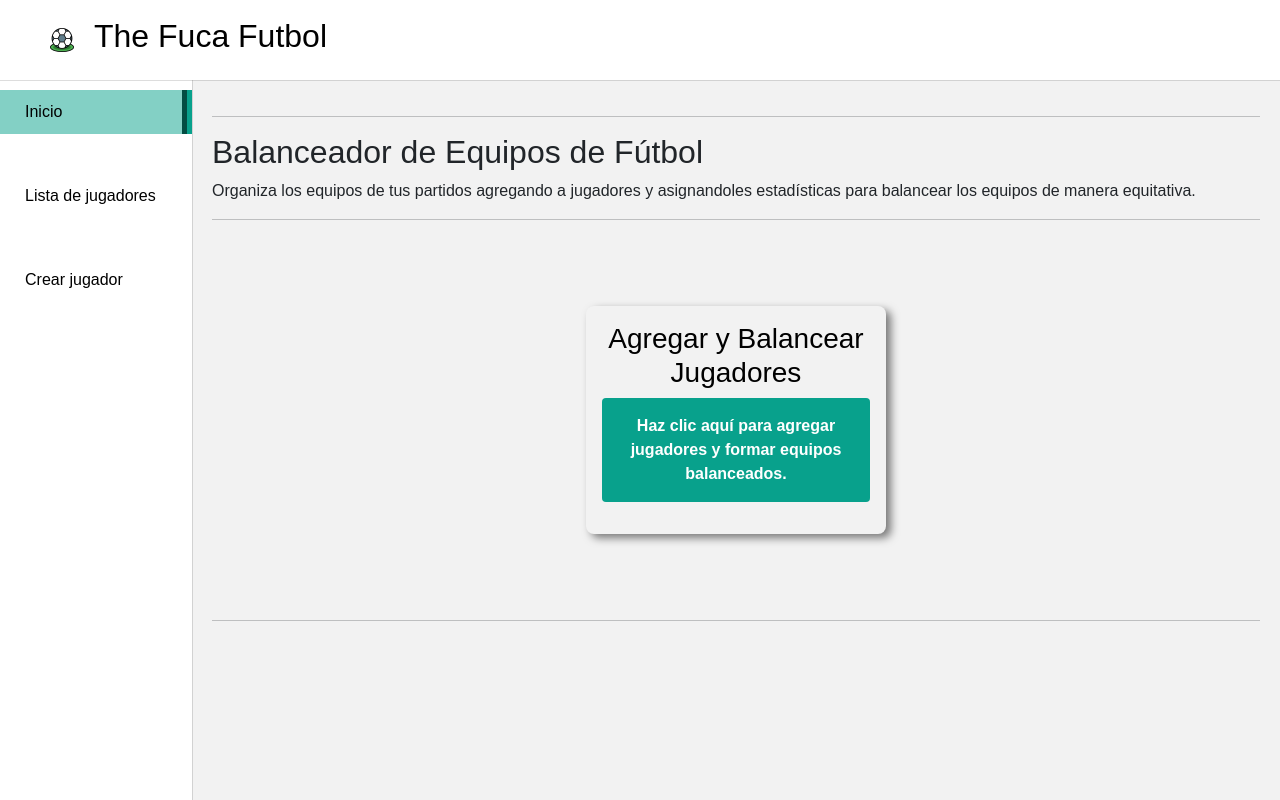
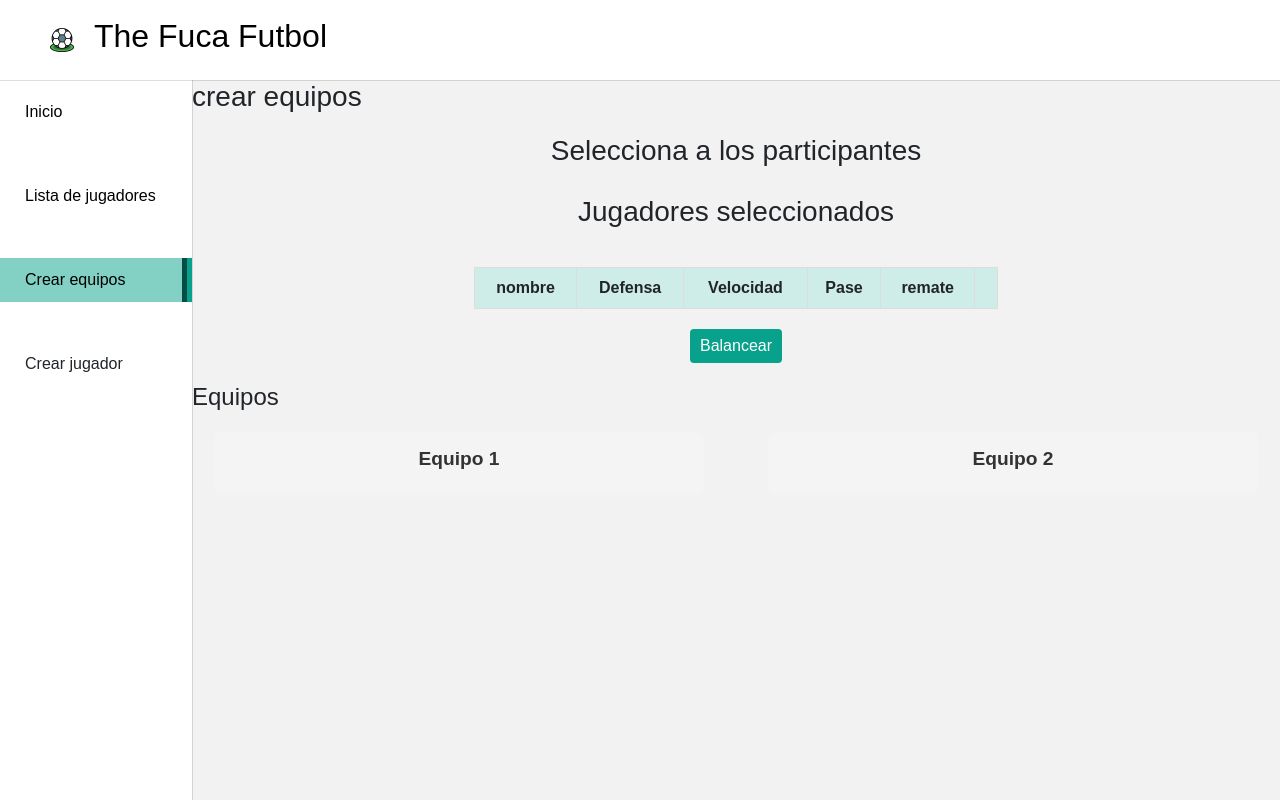
Before and after one commit to FacundoCaamano/The-Fuca-Futbol, a React (Vite) app: page /teams in a window 1280 px wide. Before the commit this address led to /home. Built offline with nearby package versions, Linux system fonts and the light colour scheme.

Commit message:
seleccion de jugadores y logica de balanceo

```diff
--- a/src/components/navBar/NavBar.css
+++ b/src/components/navBar/NavBar.css
@@ -18,3 +18,9 @@
         }
     }
 }
+.createPlayer{
+    cursor: pointer;
+}
+.createPlayer:hover{
+    background-color: var(--color3);
+}
--- a/src/components/navBar/NavBarComponent.tsx
+++ b/src/components/navBar/NavBarComponent.tsx
@@ -16,12 +16,17 @@ export const NavBar = () => {
                             Lista de jugadores
                         </li>
                 </NavLink>
-                <NavLink to="/"
+                <NavLink to="/teams"
                        className={({ isActive }) => (isActive ? 'active' : 'disabled')}>
+                        <li>
+                            Crear equipos
+                        </li>
+                </NavLink>
+                <div data-bs-toggle="modal" data-bs-target="#modalNewPlayer" className='createPlayer'>
                         <li>
                             Crear jugador
                         </li>
-                </NavLink>
+                </div>
             </ul>
         </nav>
     )
--- /dev/null
+++ b/src/components/teams/Teams.css
@@ -0,0 +1,116 @@
+.players{
+    display: flex;
+    justify-content: center;
+    flex-direction: column;
+    align-items: center;
+    margin: 20px;
+}
+.players-grid {
+    width: 50%;
+    display: grid;
+    grid-template-columns: repeat(2, 1fr);
+}
+.button-add{
+    padding: 5px 10px;
+    background-color: var(--color3);
+    color: white;
+    border: none;
+    border-radius: 4px;
+    cursor: pointer;
+    transition: ease all 0.4s;
+}
+.player-card {
+    display: flex;
+    align-items: center;
+    justify-content: space-between;
+    padding: 10px;
+    border: 1px solid #ddd;
+    border-radius: 5px;
+    background-color: #f9f9f9;
+}
+.button--remove{
+    padding: 5px 10px;
+    background-color: red;
+    color: white;
+    border: none;
+    border-radius: 4px;
+    cursor: pointer;
+    transition: ease all 0.4s;
+}
+
+
+
+.button-add:hover {
+    background-color: var(--color5);
+    color: black;
+}
+.playersSelected{
+    display: flex;
+    flex-direction: column;
+    align-items: center;
+    justify-content: center;
+    margin: 20px;
+    gap: 20px;
+}
+table {
+    width: 50%;
+    border-collapse: collapse; /* Asegura que no haya espacios entre los bordes de las celdas */
+    margin-top: 10px;
+}
+
+th, td {
+    border: 1px solid #ddd; /* Aplica un borde a las celdas */
+    padding: 8px; /* Agrega espaciado interno a las celdas */
+    text-align: center; /* Centra el texto en las celdas */
+}
+
+th {
+    background-color: var(--color2); /* Color de fondo para los encabezados */
+    font-weight: bold;
+}
+
+tr:nth-child(even) {
+    background-color: var(--color1); /* Color de fondo alternativo para filas */
+}
+
+.button-balance{
+    padding: 5px 10px;
+    background-color: var(--color3);
+    color: white;
+    border: none;
+    border-radius: 4px;
+    cursor: pointer;
+    transition: ease all 0.4s;
+}
+.button-balance:hover{
+    background-color: var(--color5);
+    color: black;
+}
+
+.teams {
+    display: flex;
+    justify-content: space-around;
+    gap: 20px;
+    margin-top: 20px;
+}
+
+.team {
+    background-color: #f4f4f4;
+    padding: 15px;
+    border-radius: 8px;
+    width: 45%;
+    text-align: center;
+}
+
+.team h4 {
+    margin-bottom: 10px;
+    font-size: 1.2em;
+    color: #333;
+    font-weight: bold;
+}
+
+.team h5 {
+    margin: 5px 0;
+    font-weight: normal;
+    color: #555;
+}
--- /dev/null
+++ b/src/components/teams/TeamsComponent.tsx
@@ -0,0 +1,67 @@
+import { useContext } from "react"
+import { PlayersContext } from "../../context/PlayersContext"
+import { userTeamBalanced } from "../../hooks/useTeamBalancer"
+import './Teams.css'
+export const TeamsComponent = () =>{
+    const context = useContext(PlayersContext)
+    const playersContext=context?.players
+    const {addPlayer,players,removePlayer,balanceTeams,team1,team2} = userTeamBalanced()
+
+    return(
+        <>
+             <h3>crear equipos</h3>
+            <div className="players">
+            <h3>Selecciona a los participantes</h3>
+                <div className="players-grid">
+                    {playersContext?.map(player => (
+                        <div key={player.id} className="player-card">
+                            <span>{player.nombre}</span>
+                            <button onClick={() => addPlayer(player)} className="button-add">Agregar</button>
+                        </div>
+                    ))}
+                </div>
+            </div>
+            <div className="playersSelected">
+                <h3>Jugadores seleccionados</h3>
+                <table>
+                        <tr>
+                            <th>nombre</th>
+                            <th>Defensa</th>
+                            <th>Velocidad</th>
+                            <th>Pase</th>
+                            <th>remate</th>
+                            <th></th>
+                        </tr>
+                        {players.map(p=>
+
+                                <tr>
+                                    <td>{p.nombre}</td>
+                                    <td>{p.defensa}</td>
+                                    <td>{p.velocidad}</td>
+                                    <td>{p.pase}</td>
+                                    <td>{p.remate}</td>
+                                    <button onClick={()=>removePlayer(p.id)} className="button--remove">Quitar</button>
+                                </tr>
+
+                        )}
+                </table>
+                <button onClick={()=>balanceTeams()} className="button-balance">Balancear</button>
+            </div>
+            <h4>Equipos</h4>
+            <div className="teams">
+                <div className="team">
+                    <h4>Equipo 1</h4>
+                    {team1.map(p => (
+                    <h5 key={p.id}>{p.nombre}</h5>
+                    ))}
+                </div>
+                <div className="team">
+                    <h4>Equipo 2</h4>
+                    {team2.map(p => (
+                    <h5 key={p.id}>{p.nombre}</h5>
+                    ))}
+                </div>
+            </div>
+        </>
+    )
+}
--- /dev/null
+++ b/src/hooks/useTeamBalancer.ts
@@ -0,0 +1,59 @@
+import { useState } from "react"
+import { Player, STATISTICS_VALUE } from "../models/player"
+
+export const userTeamBalanced = () =>{
+    const [players, setPlayer]=useState<Player[]>([])
+    const [team1, setTeam1] = useState<Player[]>([])
+    const [team2, setTeam2] = useState<Player[]>([])
+
+    const addPlayer = (player:Player) =>{
+        setPlayer(prevState => [...prevState, player])
+    }
+
+    const removePlayer = (playerId:string)=>{
+        const playersFilter= players.filter(p => p.id !== playerId)
+        setPlayer(playersFilter)
+    }
+
+    const calculateScore = (player: Player): number => {
+        return (
+            STATISTICS_VALUE[player.velocidad] +
+            STATISTICS_VALUE[player.pase] +
+            STATISTICS_VALUE[player.remate] +
+            STATISTICS_VALUE[player.defensa]
+        );
+    };
+
+    const balanceTeams = () => {
+        const sortPlayer = [...players].sort((a,b)=> calculateScore(b) - calculateScore(a))
+        const team1: Player[] = []
+        const team2: Player[] = []
+
+        let team1Score = 0;
+        let team2Score = 0;
+
+        for (const player of sortPlayer){
+            const playerScore = calculateScore(player)
+            if(team1Score <= team2Score){
+                team1.push(player)
+                team1Score += playerScore
+            }else{
+                team2.push(player)
+                team2Score += playerScore
+            }
+        }
+
+        setTeam1(team1)
+        setTeam2(team2)
+
+    }
+
+    return {
+        players,
+        addPlayer,
+        removePlayer,
+        team1,
+        team2,
+        balanceTeams
+    };
+}
--- a/src/models/player.ts
+++ b/src/models/player.ts
@@ -9,6 +9,14 @@ export interface Player {
     defensa: statistics
 }
 
+export const STATISTICS_VALUE: { [key in statistics]: number } = {
+    "Goat": 5,
+    "Alta": 4,
+    "Media": 3,
+    "Baja": 2,
+    "Muy Baja": 1
+};
+
 export interface PlayerContextType{
     players: Player[];
     addPlayer: (player:Player) => void
--- a/src/routes/AppRouter.tsx
+++ b/src/routes/AppRouter.tsx
@@ -1,6 +1,7 @@
 import {Route, Routes, Navigate} from "react-router-dom"
 import { HomeComponent } from "../components/home/HomeComponent.tsx"
 import { DashboardComponent } from "../components/dashboard/DashboardComponent.tsx"
+import { TeamsComponent } from "../components/teams/TeamsComponent.tsx"
 
 
 export const  AppRouter: React.FC = () =>{
@@ -9,6 +10,7 @@ export const  AppRouter: React.FC = () =>{
             <Routes>
                 <Route path="home" element={<HomeComponent/>}></Route>
                 <Route path="dashboard" element={<DashboardComponent/>}></Route>
+                <Route path="teams" element={<TeamsComponent/>}></Route>
                 <Route path="*" element={<Navigate to="/home" />}></Route>
             </Routes>
 
```
